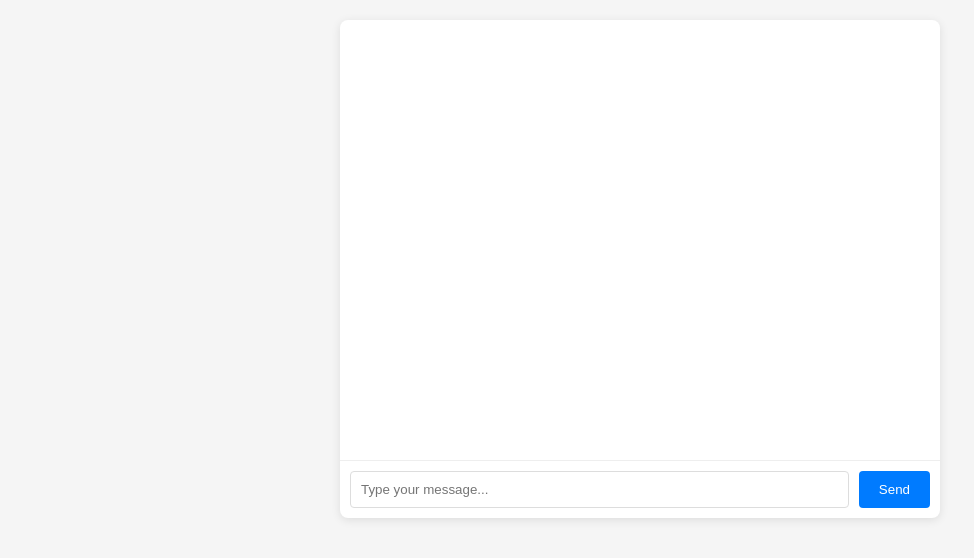
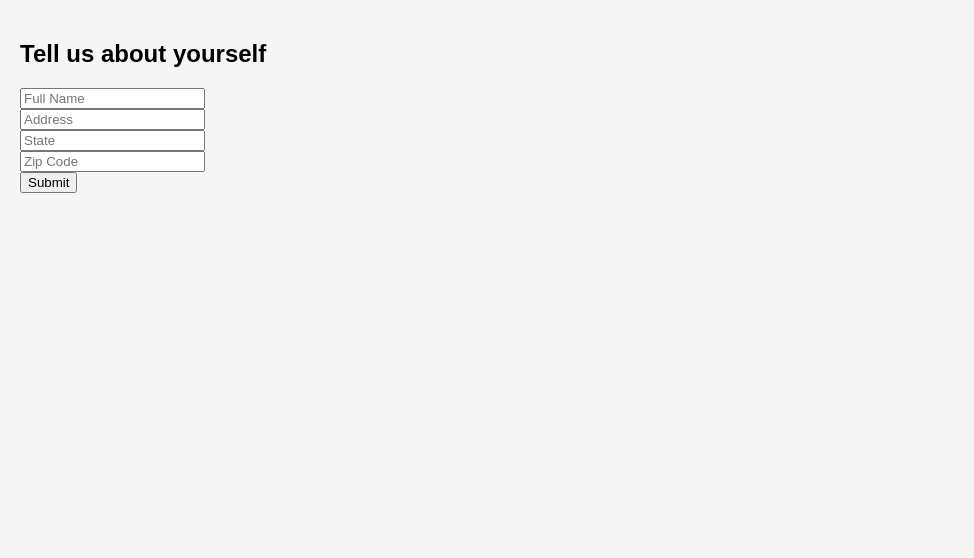
Before and after one commit to BishalBabuDumre/Chatbot, a plain HTML site: page docs/index.html in a window 1280 px wide. Shown: the whole page, without its empty margins (0-974 px from the left). Drawn offline with Linux system fonts and the light colour scheme.

Commit message:
Update index.html

```diff
--- a/docs/index.html
+++ b/docs/index.html
@@ -7,13 +7,27 @@
     <link rel="stylesheet" href="/static/style.css">
 </head>
 <body>
-    <div class="chat-container">
+    <!-- Initial Form Screen -->
+    <div id="user-form-container">
+        <h2>Tell us about yourself</h2>
+        <form id="user-form">
+            <input type="text" name="full_name" placeholder="Full Name" required><br>
+            <input type="text" name="address" placeholder="Address" required><br>
+            <input type="text" name="state" placeholder="State" required><br>
+            <input type="text" name="zip_code" placeholder="Zip Code" required><br>
+            <button type="submit">Submit</button>
+        </form>
+    </div>
+
+    <!-- Chatbot Screen (hidden initially) -->
+    <div class="chat-container" id="chat-container" style="display:none;">
         <div id="chat-box" class="chat-box"></div>
         <div class="input-area">
             <input type="text" id="user-input" placeholder="Type your message...">
             <button id="send-btn">Send</button>
         </div>
     </div>
+
     <script src="/static/script.js"></script>
 </body>
 </html>
```
